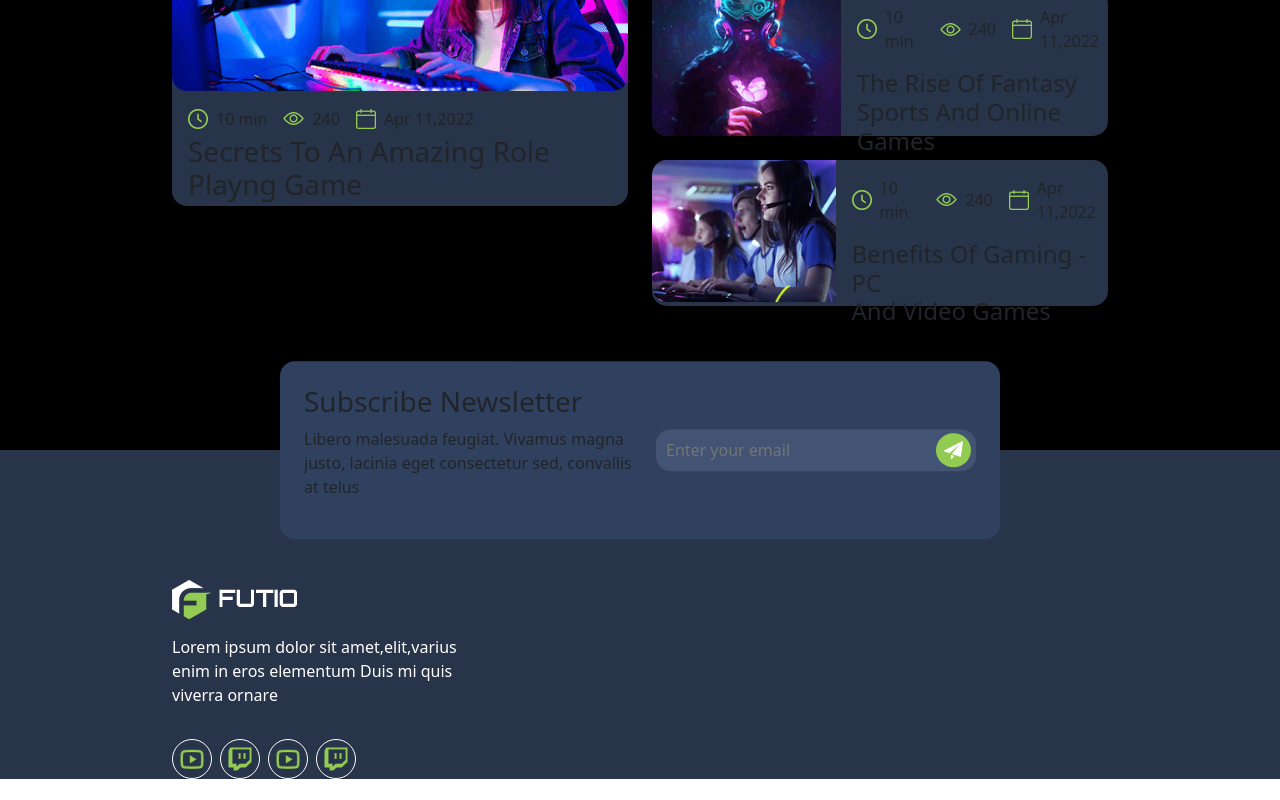
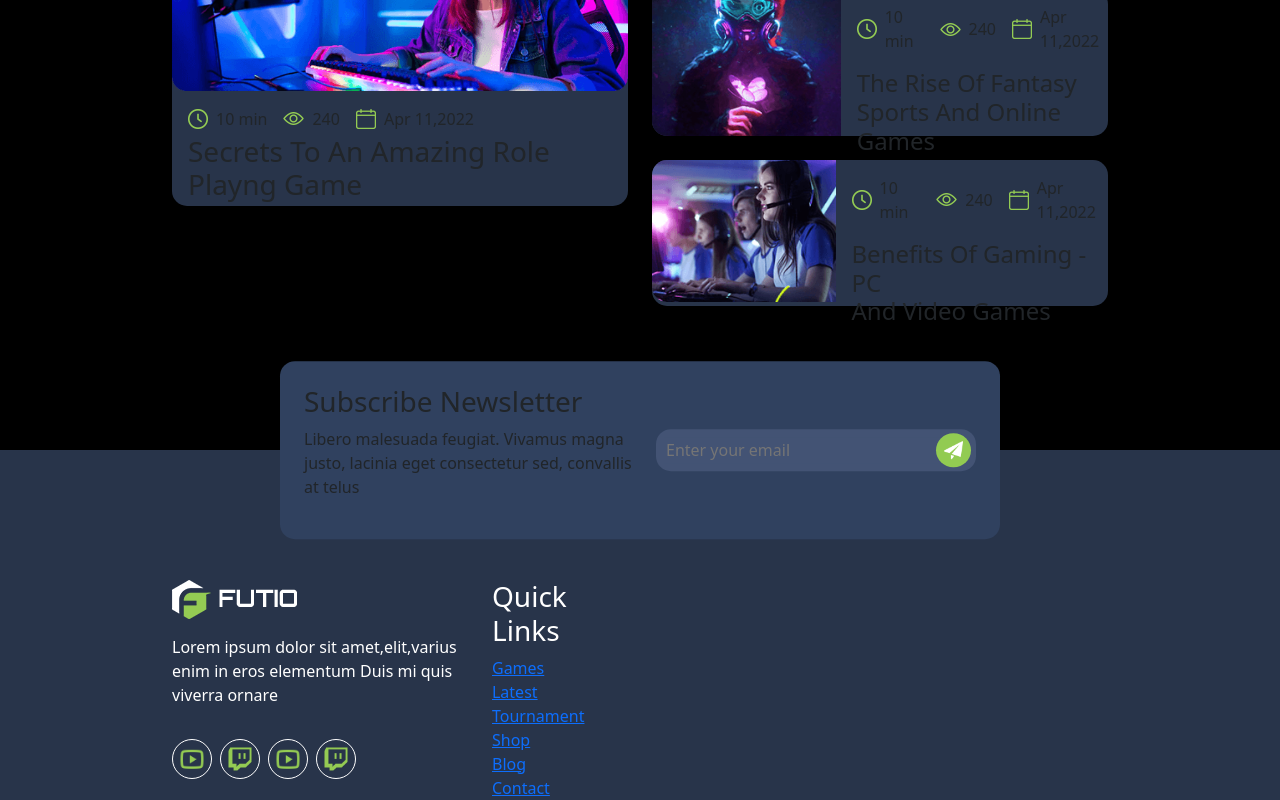
Before and after one commit to RiccardoVoltolina/proj-html-vuejs, a Vue app: page / in a window 1280 px wide. Shown: the part 5493-6293 px from the top of the page. Before the commit the page ends 6272 px from the top, so only its background shows below. Built offline with nearby package versions, Linux system fonts and the light colour scheme; what lord-icon-element would draw is missing.

Commit message:
add first dinamic column on footer

```diff
--- a/src/components/AppFooter.vue
+++ b/src/components/AppFooter.vue
@@ -1,10 +1,17 @@
 <script>
 export default {
     name: 'AppFooter',
-    props: {
-        footerElements: Object,
-    }
+    data() {
+        return {
+            footerInfos: [
+                {//card1
+                    h3: 'Quick Links',
+                    a: ['Games', 'Latest Tournament', 'Shop', 'Blog', 'Contact']
+                },
 
+            ]
+        }
+    },
 }
 </script>
 
@@ -33,7 +40,12 @@ export default {
                         </div>
                     </div>
                     <div class="col-2">
-
+                        <div class="d-flex">
+                            <div v-for="footerInfo in footerInfos" class="d-flex flex-column">
+                                <h3>{{ footerInfo.h3 }}</h3>
+                                <a v-for="a in footerInfo.a" href="">{{ a }}</a>
+                            </div>
+                        </div>
                     </div>
                 </div>
 
@@ -46,6 +58,10 @@ export default {
 .bg_secondary {
     background-color: #28344a;
 
+}
+
+h3 {
+    color: white;
 }
 
 p {
--- a/src/components/AppMain.vue
+++ b/src/components/AppMain.vue
@@ -574,6 +574,5 @@ h2 {
 
 }
 
-/* footer */
 
 </style>
```
